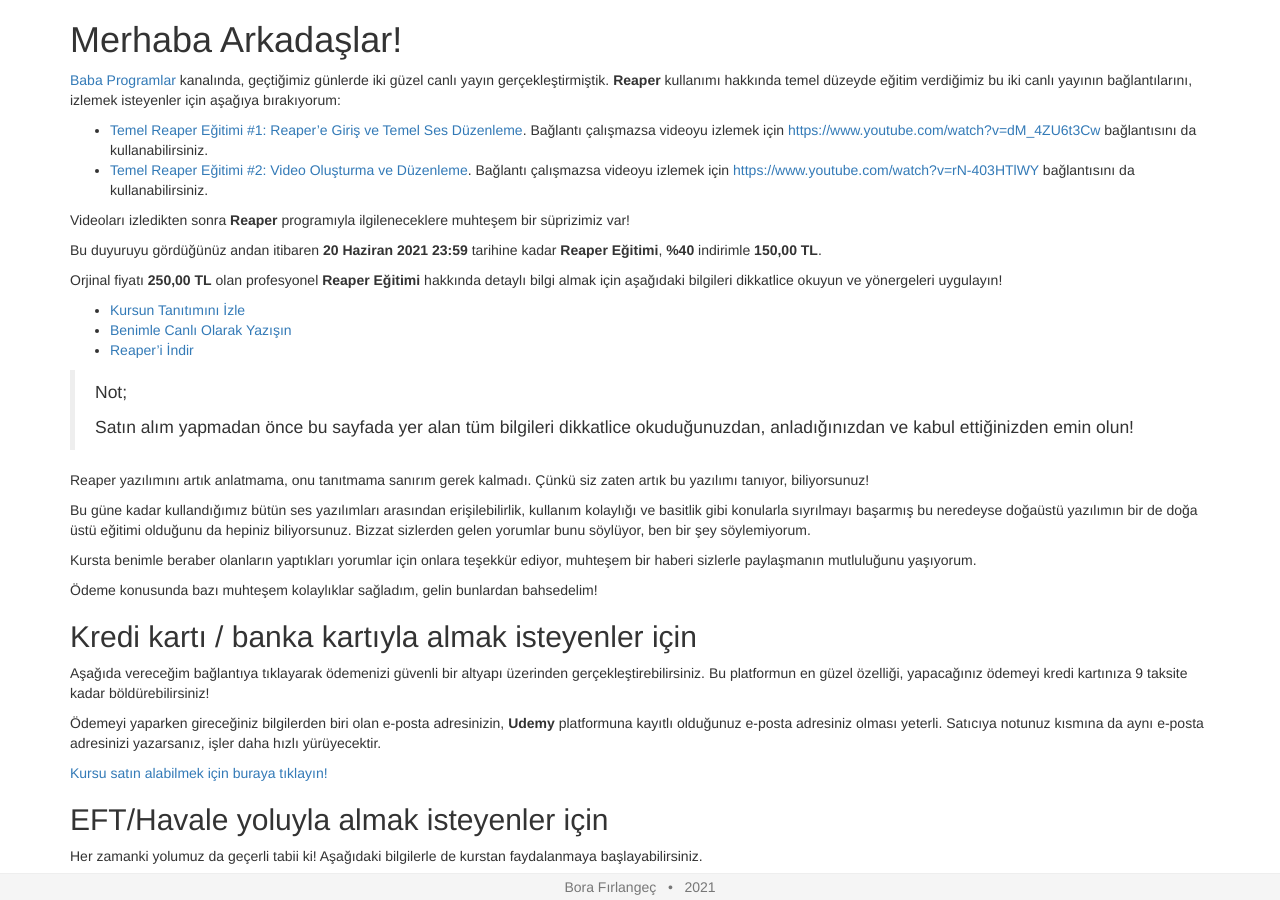
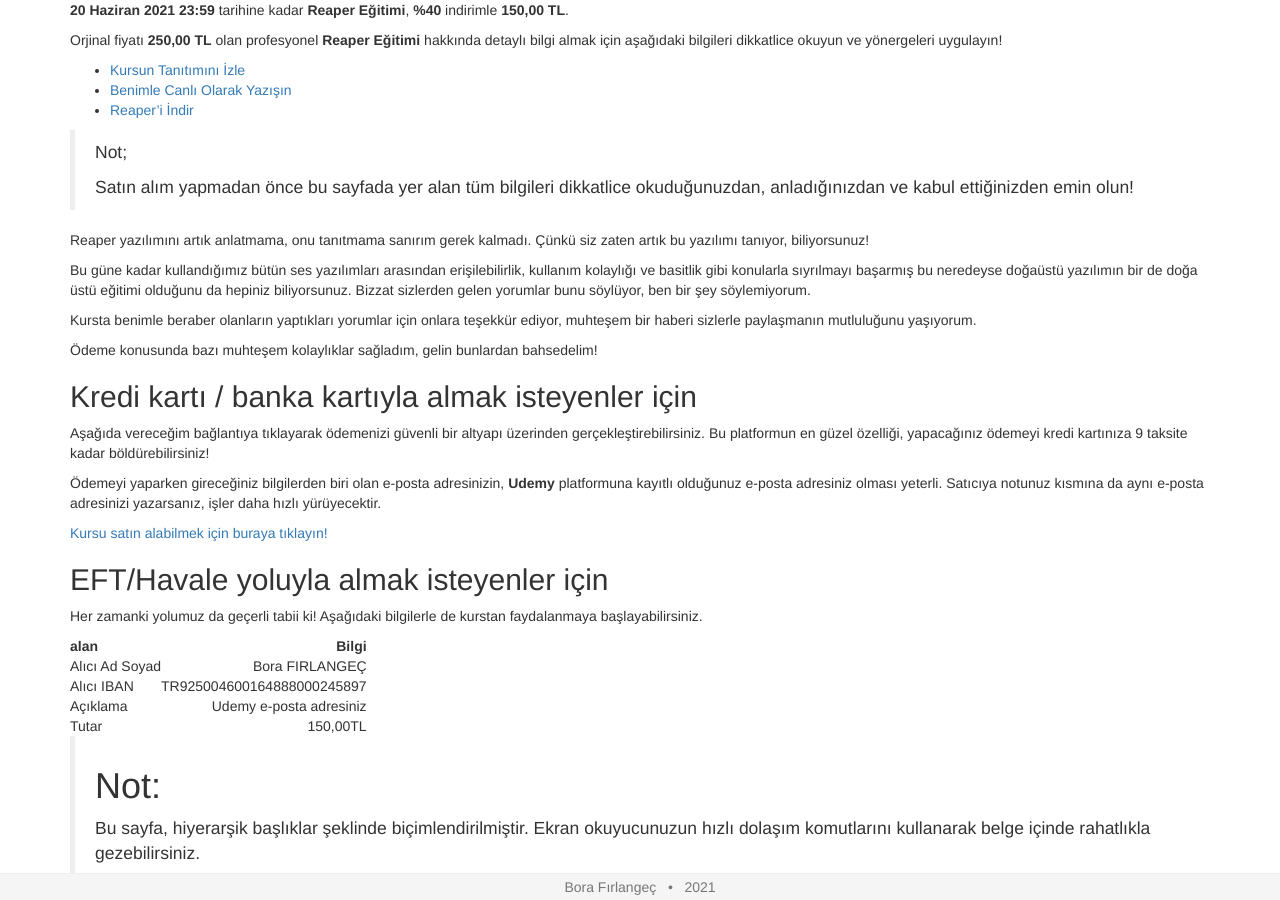
Before and after one commit to borfirbora/borfirbora.github.io, a Jekyll site: the page built from reaper.md, in a window 1280 px wide and 900 px high. Built offline with Jekyll 4.4.1, drawn with Linux system fonts in a browser that asks for light colours; a script that is not in the unit is left out.

Commit message:
Update reaper.md

```diff
--- a/reaper.md
+++ b/reaper.md
@@ -4,16 +4,7 @@
 layout: minimal
 ---
 
-# Merhaba Arkadaşlar!
-
-[Baba Programlar](https://youtube.com/babaprogramlar) kanalında, geçtiğimiz günlerde iki güzel canlı yayın gerçekleştirmiştik. **Reaper** kullanımı hakkında temel düzeyde eğitim verdiğimiz bu iki canlı yayının bağlantılarını, izlemek isteyenler için aşağıya bırakıyorum:
-
-* [Temel Reaper Eğitimi #1: Reaper'e Giriş ve Temel Ses Düzenleme](https://www.youtube.com/watch?v=dM_4ZU6t3Cw). Bağlantı çalışmazsa videoyu izlemek için <https://www.youtube.com/watch?v=dM_4ZU6t3Cw> bağlantısını da kullanabilirsiniz.
-* [Temel Reaper Eğitimi #2: Video Oluşturma ve Düzenleme](https://www.youtube.com/watch?v=rN-403HTlWY). Bağlantı çalışmazsa videoyu izlemek için <https://www.youtube.com/watch?v=rN-403HTlWY> bağlantısını da kullanabilirsiniz.
-
-Videoları izledikten sonra **Reaper** programıyla ilgileneceklere muhteşem bir süprizimiz var!
-
-Bu duyuruyu gördüğünüz andan itibaren **20 Haziran 2021** **23:59** tarihine kadar **Reaper Eğitimi**, **%40** indirimle **150,00 TL**.
+**20 Haziran 2021** **23:59** tarihine kadar **Reaper Eğitimi**, **%40** indirimle **150,00 TL**.
 
 Orjinal fiyatı **250,00 TL** olan profesyonel **Reaper Eğitimi** hakkında detaylı bilgi almak için aşağıdaki bilgileri dikkatlice okuyun ve yönergeleri uygulayın!
 
```
